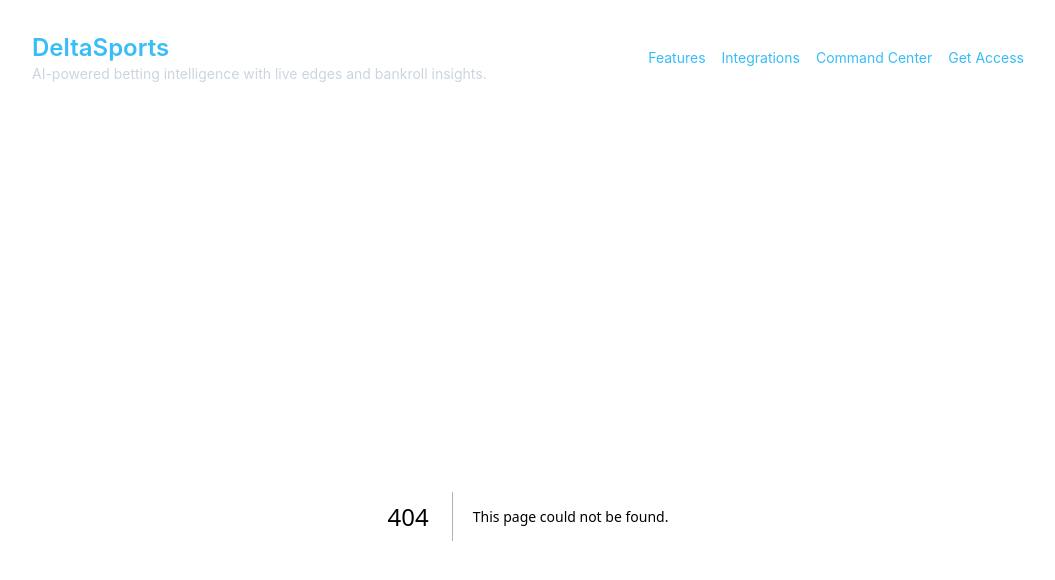
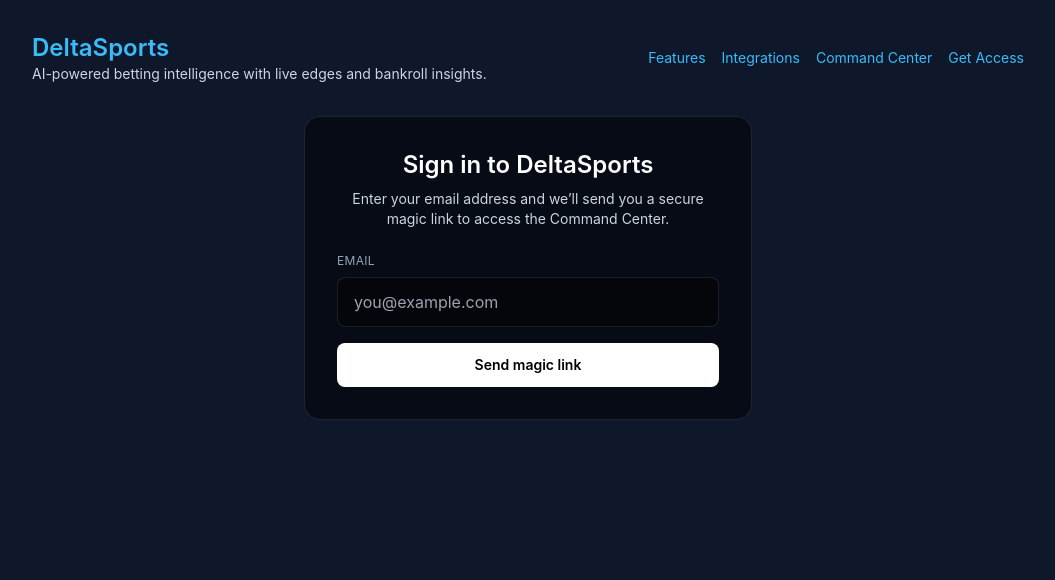
Before and after one commit to Adnan-Yonathan/DeltaSports, a Next.js app in the folder web/: page /sign-in in a window 1280 px wide. Before the commit this address had no page. Shown: the top 580 px of the page, without its empty margins (112-1167 px from the left). Built offline with nearby package versions, Linux system fonts and the light colour scheme; no server answers.

Commit message:
Add Supabase auth provider and sign-in flow

```diff
--- a/web/src/app/(app)/layout.tsx
+++ b/web/src/app/(app)/layout.tsx
@@ -1,8 +1,53 @@
-import { Sidebar } from "@/components/chat/Sidebar";
-import type { ReactNode } from "react";
-import { Suspense } from "react";
+'use client';
 
-export default function AppLayout({ children }: { children: ReactNode }) {
+import { Sidebar } from '@/components/chat/Sidebar';
+import { useSupabaseAuth } from '@/components/auth/SupabaseAuthProvider';
+import { useRouter } from 'next/navigation';
+import type { ReactNode } from 'react';
+import { Suspense, useCallback, useEffect, useMemo } from 'react';
+
+function CommandCenterGuard({ children }: { children: ReactNode }) {
+  const { session, loading, signOut } = useSupabaseAuth();
+  const router = useRouter();
+
+  useEffect(() => {
+    if (!loading && !session) {
+      router.replace('/sign-in');
+    }
+  }, [loading, router, session]);
+
+  const handleSignOut = useCallback(async () => {
+    const { error } = await signOut();
+    if (error) {
+      console.error('Error during sign out', error);
+      return;
+    }
+
+    router.replace('/sign-in');
+  }, [router, signOut]);
+
+  const userEmail = useMemo(() => {
+    if (!session) {
+      return 'Account';
+    }
+
+    const metadataEmail = session.user.user_metadata?.email;
+
+    return session.user.email ?? (typeof metadataEmail === 'string' ? metadataEmail : 'Account');
+  }, [session]);
+
+  if (loading) {
+    return (
+      <section className="flex h-full w-full items-center justify-center rounded-2xl border border-white/10 bg-black/40 text-sm text-slate-300">
+        Loading Command Center...
+      </section>
+    );
+  }
+
+  if (!session) {
+    return null;
+  }
+
   return (
     <section className="flex h-full w-full gap-6">
       <Suspense
@@ -50,6 +95,19 @@
               <span className="uppercase tracking-wide">Last synced</span>
               <span className="text-sm font-medium text-white">2:45 PM ET</span>
             </div>
+            <div className="flex items-center gap-3">
+              <div className="text-right text-xs text-slate-400">
+                <span className="block uppercase tracking-wide">Signed in</span>
+                <span className="text-sm font-medium text-white">{userEmail}</span>
+              </div>
+              <button
+                type="button"
+                onClick={handleSignOut}
+                className="rounded-lg border border-white/10 px-3 py-2 text-xs font-semibold text-white transition hover:border-white/40 hover:bg-white/10"
+              >
+                Sign out
+              </button>
+            </div>
           </div>
         </header>
         <div className="flex flex-1 flex-col overflow-y-auto px-6 py-6">{children}</div>
@@ -57,3 +115,7 @@
     </section>
   );
 }
+
+export default function AppLayout({ children }: { children: ReactNode }) {
+  return <CommandCenterGuard>{children}</CommandCenterGuard>;
+}
--- a/web/src/app/layout.tsx
+++ b/web/src/app/layout.tsx
@@ -1,6 +1,7 @@
 import type { Metadata } from "next";
 import Link from "next/link";
 import "../styles/globals.css";
+import { SupabaseAuthProvider } from "@/components/auth/SupabaseAuthProvider";
 
 export const metadata: Metadata = {
   title: "DeltaSports",
@@ -11,6 +12,7 @@
   return (
     <html lang="en">
       <body>
+        <SupabaseAuthProvider>
           <div className="mx-auto flex min-h-screen w-full max-w-5xl flex-col px-4 py-8">
             <header className="mb-8 flex items-center justify-between">
               <div>
@@ -30,6 +32,7 @@
             </header>
             {children}
           </div>
+        </SupabaseAuthProvider>
       </body>
     </html>
   );
--- /dev/null
+++ b/web/src/app/sign-in/page.tsx
@@ -0,0 +1,77 @@
+'use client';
+
+import { useSupabaseAuth } from '@/components/auth/SupabaseAuthProvider';
+import { useRouter } from 'next/navigation';
+import { useEffect, useState } from 'react';
+
+export default function SignInPage() {
+  const { signInWithEmail, session, loading } = useSupabaseAuth();
+  const router = useRouter();
+  const [email, setEmail] = useState('');
+  const [submitting, setSubmitting] = useState(false);
+  const [message, setMessage] = useState<string | null>(null);
+  const [error, setError] = useState<string | null>(null);
+
+  useEffect(() => {
+    if (session) {
+      router.replace('/dashboard');
+    }
+  }, [router, session]);
+
+  const handleSubmit = async (event: React.FormEvent<HTMLFormElement>) => {
+    event.preventDefault();
+    setSubmitting(true);
+    setError(null);
+    setMessage(null);
+
+    const redirectTo =
+      process.env.NEXT_PUBLIC_SITE_URL && process.env.NEXT_PUBLIC_SITE_URL.length > 0
+        ? process.env.NEXT_PUBLIC_SITE_URL
+        : window.location.origin;
+
+    const { error: signInError } = await signInWithEmail(email, {
+      emailRedirectTo: `${redirectTo}/dashboard`
+    });
+
+    if (signInError) {
+      setError(signInError.message);
+    } else {
+      setMessage('Check your inbox for the magic link to sign in.');
+    }
+
+    setSubmitting(false);
+  };
+
+  return (
+    <div className="mx-auto flex w-full max-w-md flex-col gap-6 rounded-2xl border border-white/10 bg-black/50 p-8 text-white">
+      <div className="space-y-2 text-center">
+        <h1 className="text-2xl font-semibold">Sign in to DeltaSports</h1>
+        <p className="text-sm text-slate-300">
+          Enter your email address and we’ll send you a secure magic link to access the Command Center.
+        </p>
+      </div>
+      <form className="flex flex-col gap-4" onSubmit={handleSubmit}>
+        <label className="flex flex-col gap-2 text-sm">
+          <span className="text-xs uppercase tracking-wide text-slate-400">Email</span>
+          <input
+            required
+            type="email"
+            value={email}
+            onChange={(event) => setEmail(event.target.value)}
+            placeholder="you@example.com"
+            className="rounded-lg border border-white/10 bg-black/40 px-4 py-3 text-base text-white outline-none transition focus:border-white/30 focus:ring-2 focus:ring-white/10"
+          />
+        </label>
+        <button
+          type="submit"
+          disabled={submitting || loading}
+          className="rounded-lg bg-white px-4 py-3 text-sm font-semibold text-black transition hover:bg-slate-200 disabled:cursor-not-allowed disabled:opacity-60"
+        >
+          {submitting ? 'Sending magic link...' : 'Send magic link'}
+        </button>
+      </form>
+      {message ? <p className="text-sm text-emerald-300">{message}</p> : null}
+      {error ? <p className="text-sm text-rose-300">{error}</p> : null}
+    </div>
+  );
+}
--- /dev/null
+++ b/web/src/components/auth/SupabaseAuthProvider.tsx
@@ -0,0 +1,118 @@
+'use client';
+
+import { getSupabaseClient } from '@/lib/supabaseClient';
+import type { Session } from '@supabase/supabase-js';
+import type { ReactNode } from 'react';
+import { createContext, useContext, useEffect, useMemo, useState } from 'react';
+
+type SignInOptions = {
+  emailRedirectTo?: string;
+};
+
+type SupabaseAuthContextValue = {
+  session: Session | null;
+  loading: boolean;
+  signInWithEmail: (
+    email: string,
+    options?: SignInOptions
+  ) => ReturnType<ReturnType<typeof getSupabaseClient>['auth']['signInWithOtp']>;
+  signOut: () => ReturnType<ReturnType<typeof getSupabaseClient>['auth']['signOut']>;
+};
+
+const SupabaseAuthContext = createContext<SupabaseAuthContextValue | undefined>(
+  undefined
+);
+
+export function SupabaseAuthProvider({ children }: { children: ReactNode }) {
+  const supabase = getSupabaseClient();
+  const [session, setSession] = useState<Session | null>(null);
+  const [loading, setLoading] = useState(true);
+
+  useEffect(() => {
+    let isMounted = true;
+
+    const initialize = async () => {
+      setLoading(true);
+      try {
+        if (typeof window !== 'undefined') {
+          const url = new URL(window.location.href);
+          const hasAuthParams = url.searchParams.get('code') || url.searchParams.get('access_token');
+
+          if (hasAuthParams) {
+            const { error } = await supabase.auth.exchangeCodeForSession(window.location.href);
+
+            if (error) {
+              console.error('Failed to exchange code for session', error);
+            }
+
+            url.search = '';
+            window.history.replaceState({}, document.title, url.toString());
+          }
+        }
+
+        const {
+          data: { session: initialSession }
+        } = await supabase.auth.getSession();
+
+        if (!isMounted) {
+          return;
+        }
+
+        setSession(initialSession);
+      } catch (error) {
+        console.error('Failed to initialize Supabase session', error);
+      } finally {
+        if (isMounted) {
+          setLoading(false);
+        }
+      }
+    };
+
+    void initialize();
+
+    const {
+      data: { subscription }
+    } = supabase.auth.onAuthStateChange((_event, nextSession) => {
+      setSession(nextSession);
+      setLoading(false);
+    });
+
+    return () => {
+      isMounted = false;
+      subscription.unsubscribe();
+    };
+  }, [supabase]);
+
+  const value = useMemo<SupabaseAuthContextValue>(
+    () => ({
+      session,
+      loading,
+      signInWithEmail: (email: string, options?: SignInOptions) => {
+        const signInOptions = options?.emailRedirectTo
+          ? { emailRedirectTo: options.emailRedirectTo, shouldCreateUser: true }
+          : { shouldCreateUser: true };
+
+        return supabase.auth.signInWithOtp({
+          email,
+          options: signInOptions
+        });
+      },
+      signOut: () => supabase.auth.signOut()
+    }),
+    [loading, session, supabase]
+  );
+
+  return (
+    <SupabaseAuthContext.Provider value={value}>{children}</SupabaseAuthContext.Provider>
+  );
+}
+
+export const useSupabaseAuth = () => {
+  const context = useContext(SupabaseAuthContext);
+
+  if (context === undefined) {
+    throw new Error('useSupabaseAuth must be used within a SupabaseAuthProvider');
+  }
+
+  return context;
+};
```
Lines whose indentation alone changed are shown as unchanged.
